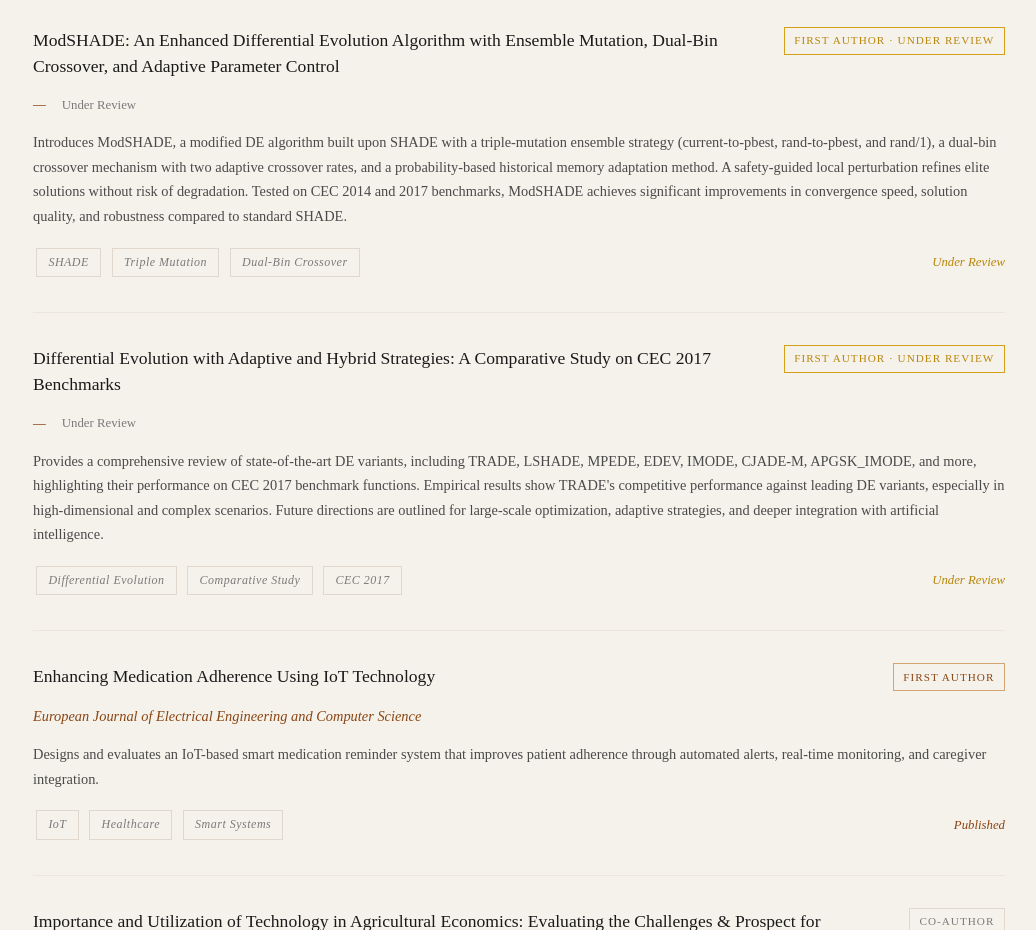
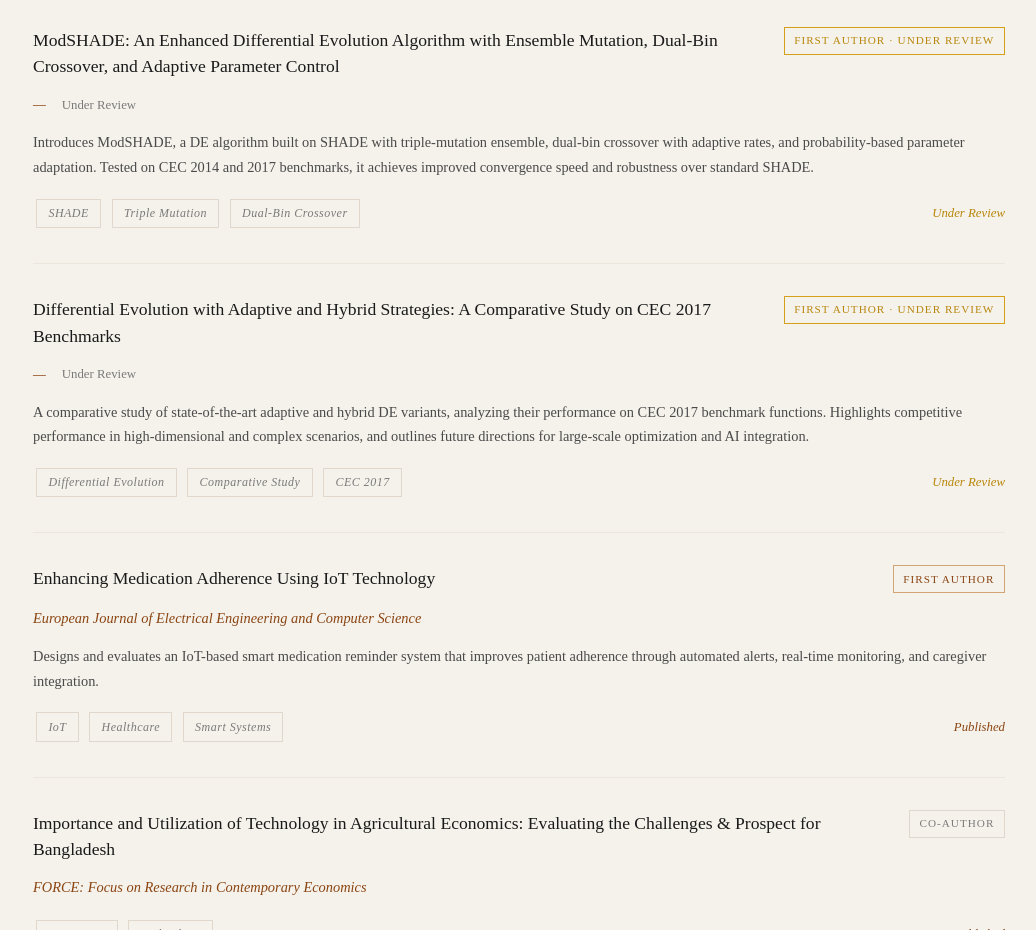
Before and after one commit to MirMRobin/Robin, a plain HTML site: page publications.html in a window 1280 px wide. Shown: the part 1460-2390 px from the top of the page, without its empty margins (121-1157 px from the left). Drawn offline with Linux system fonts and the light colour scheme.

Commit message:
Update publications.html

```diff
--- a/publications.html
+++ b/publications.html
@@ -359,7 +359,9 @@ h1, h2, h3, h4 {
                     <span class="pub-venue">—</span>
                     <span class="pub-publisher">Under Review</span>
                 </div>
-                <div class="pub-abstract">Introduces ModSHADE, a modified DE algorithm built upon SHADE with a triple-mutation ensemble strategy (current-to-pbest, rand-to-pbest, and rand/1), a dual-bin crossover mechanism with two adaptive crossover rates, and a probability-based historical memory adaptation method. A safety-guided local perturbation refines elite solutions without risk of degradation. Tested on CEC 2014 and 2017 benchmarks, ModSHADE achieves significant improvements in convergence speed, solution quality, and robustness compared to standard SHADE.</div>
+                <div class="pub-abstract">Introduces ModSHADE, a DE algorithm built on SHADE with triple-mutation ensemble, dual-bin crossover with adaptive rates, and probability-based parameter adaptation. Tested on CEC 2014 and 2017 benchmarks, it achieves improved convergence speed and robustness over standard SHADE.
+
+</div>
                 <div class="pub-footer">
                     <div>
                         <span class="tag">SHADE</span>
@@ -379,7 +381,9 @@ h1, h2, h3, h4 {
                     <span class="pub-venue">—</span>
                     <span class="pub-publisher">Under Review</span>
                 </div>
-                <div class="pub-abstract">Provides a comprehensive review of state-of-the-art DE variants, including TRADE, LSHADE, MPEDE, EDEV, IMODE, CJADE-M, APGSK_IMODE, and more, highlighting their performance on CEC 2017 benchmark functions. Empirical results show TRADE's competitive performance against leading DE variants, especially in high-dimensional and complex scenarios. Future directions are outlined for large-scale optimization, adaptive strategies, and deeper integration with artificial intelligence.</div>
+                <div class="pub-abstract">A comparative study of state-of-the-art adaptive and hybrid DE variants, analyzing their performance on CEC 2017 benchmark functions. Highlights competitive performance in high-dimensional and complex scenarios, and outlines future directions for large-scale optimization and AI integration.
+
+</div>
                 <div class="pub-footer">
                     <div>
                         <span class="tag">Differential Evolution</span>
```
